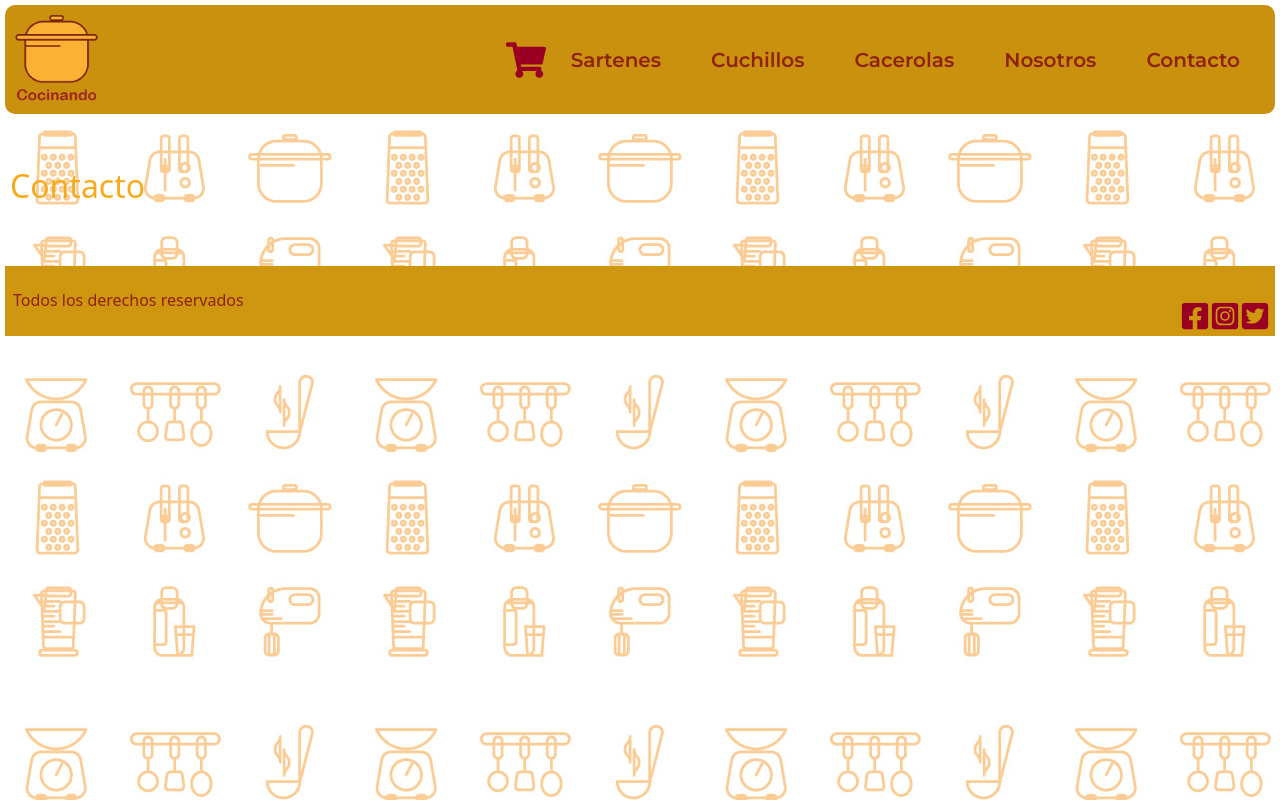
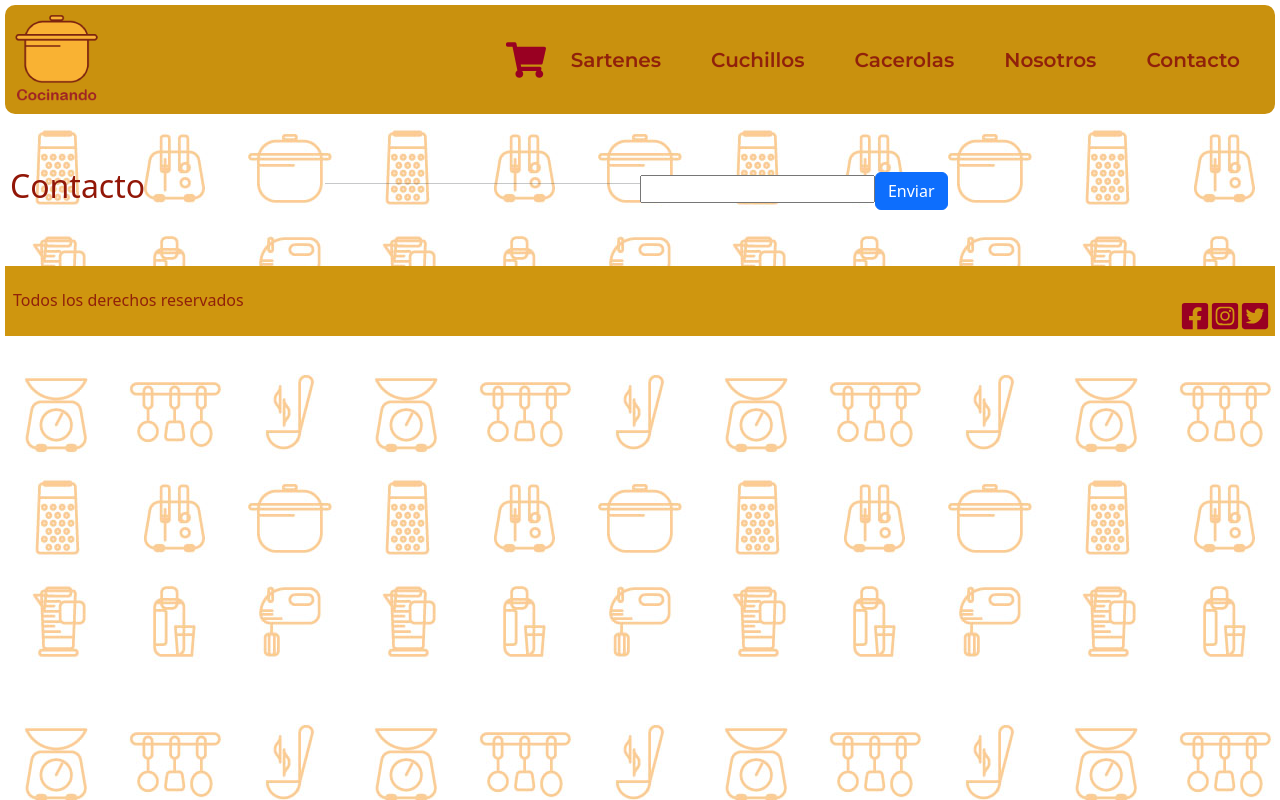
Before and after one commit to MartinAracama/Cocinando-Ecommerce, a React (Create React App) app: page /contacto in a window 1280 px wide. Built offline with nearby package versions, Linux system fonts and the light colour scheme.

Commit message:
Se importo el Contador en el itemDetail-Intercambiabilidad

```diff
--- a/src/components/Contacto/contacto.js
+++ b/src/components/Contacto/contacto.js
@@ -3,9 +3,20 @@ import "./contacto.scss"
 
 export const Contacto = () => {
 
+  const handleSubmit = (event) => {
+    event.preventDefault()
+    console.log(event)
+  }
+
   return (
     <div className='container my-5'>
         <h2 className='titulo'>Contacto</h2>
+        <hr></hr>
+
+        <form onSubmit={handleSubmit}>
+          <input type={"text"} className="form control my-2"/>
+          <button className='btn btn-primary' type="submit">Enviar</button>
+        </form>
 
     </div>
   )
--- a/src/components/Contacto/contacto.scss
+++ b/src/components/Contacto/contacto.scss
@@ -1,3 +1,3 @@
 .titulo {
-    color: #f6aa1c;
+    color: #921708;
 }
--- a/src/components/Contador/Contador.js
+++ b/src/components/Contador/Contador.js
@@ -4,19 +4,19 @@ import { useState } from 'react'
 import "./Contador.scss"
 
 
-export const Contador = ({max}) => {
+export const Contador = ({max, counter, setCounter, handleAgregar}) => {
 
-    const [counter, setCounter] = useState(0)
+    // const [counter, setCounter] = useState(1)
 
+    const handleRestar = () => {
+      if (counter > 1) {
+        setCounter( counter - 1 )
+      }
+    }
 
     const handleSumar = () => {
-      if(counter < max)
-      setCounter( counter + 1 )
-    }
-
-    const handleRestar = () => {
-      if (counter > 0) {
-        setCounter( counter - 1 )
+      if(counter < max) {
+        setCounter( counter + 1 )
       }
     }
 
@@ -28,7 +28,7 @@ export const Contador = ({max}) => {
         <span className='numero'> {counter} </span>
         <Button onClick={handleSumar}> + </Button>
       </div>
-        <Button style={{width: "100%", marginTop: "1rem"}}> Agregar al Carrito </Button>
+        <Button onClick={handleAgregar} style={{width: "100%", marginTop: "1rem"}}> Agregar al Carrito </Button>
     </div>
   )
 }
--- a/src/components/itemDetail/itemDetail.js
+++ b/src/components/itemDetail/itemDetail.js
@@ -1,10 +1,26 @@
 import React from 'react'
 import { Contador } from "../Contador/Contador"
+import { useState } from 'react'
 import "./itemDetail.scss"
 
 
 
 export const ItemDetail = ( {producto} ) => {
+
+    const [cantidad, setCantidad] = useState(1)
+
+    const handleAgregar = () => {
+        const productoToCart = {
+            id: producto.id,
+            nombre: producto.nombre,
+            precio: producto.precio,
+            cantidad
+        }
+        console.log(productoToCart)
+
+        // console.log({...producto, cantidad})
+
+    }
 
     return (
         <div className='containerDetail'>
@@ -25,7 +41,10 @@ export const ItemDetail = ( {producto} ) => {
                 <p className="precioDetail">Precio: $ {producto.precio}</p>
                 <Contador
                     max={producto.stock}
-                    producto={producto} />
+                    counter={cantidad}
+                    setCounter={setCantidad}
+                    handleAgregar={handleAgregar}
+                    />
                     <hr/>
                 <small className="stockDetail">Stock: {producto.stock}</small>
                 <hr/>
--- a/src/index.js
+++ b/src/index.js
@@ -6,9 +6,9 @@ import reportWebVitals from './reportWebVitals';
 
 const root = ReactDOM.createRoot(document.getElementById('root'));
 root.render(
-  <React.StrictMode>
+  // <React.StrictMode>
     <App />
-  </React.StrictMode>
+  // </React.StrictMode>
 );
 
 // If you want to start measuring performance in your app, pass a function
```
